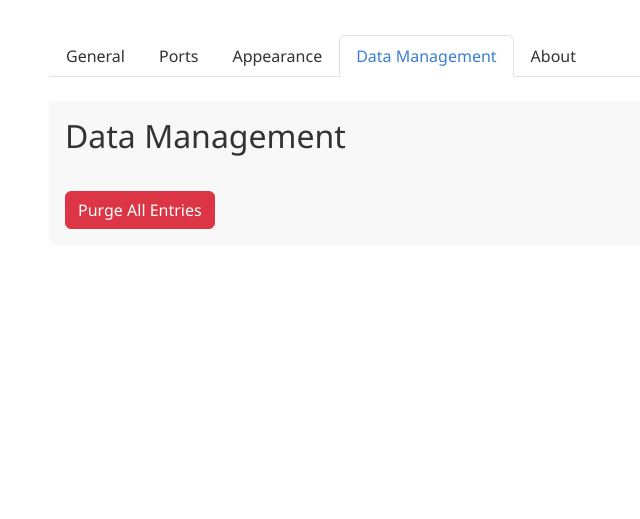
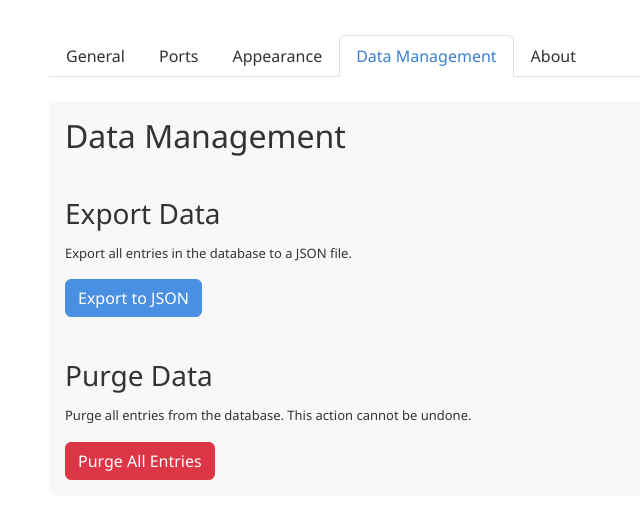
Before and after one commit to need4swede/Portall, a Flask app: page /settings in a window 1280 px wide, after a click on "Data Management". Shown: the part 157-676 px from the top of the page, without its empty margins (203-843 px from the left). Run offline with Flask 3, Linux system fonts and the light colour scheme; data that the repository does not hold is empty; some libraries are stand-ins or nearby versions.

Commit message:
added export section

```diff
--- a/static/css/global/styles.css
+++ b/static/css/global/styles.css
@@ -78,9 +78,17 @@ h1 {
     transition: all var(--transition-duration) ease;
 }
 
-#result,
-#purge-button {
-    margin-top: 20px;
+#result {
+    margin-top: 1em;
+}
+
+#data div h3~p {
+    margin-top: 1em;
+    font-size: small;
+}
+
+#data div h3 {
+    margin-top: 1.5em;
 }
 
 /* Modal Styles */
--- a/templates/settings.html
+++ b/templates/settings.html
@@ -160,7 +160,20 @@
     <!-- Data Management -->
     <div class="tab-pane fade" id="data" role="tabpanel" aria-labelledby="data-tab">
         <h2>Data Management</h2>
-        <button id="purge-button" class="btn btn-danger">Purge All Entries</button>
+
+        <!-- Export Data Section -->
+        <div class="mb-4">
+            <h3>Export Data</h3>
+            <p>Export all entries in the database to a JSON file.</p>
+            <button id="export-json-button" class="btn btn-primary">Export to JSON</button>
+        </div>
+
+        <!-- Purge Data Section -->
+        <div>
+            <h3>Purge Data</h3>
+            <p>Purge all entries from the database. This action cannot be undone.</p>
+            <button id="purge-button" class="btn btn-danger">Purge All Entries</button>
+        </div>
     </div>
 
     <!-- About -->
```
